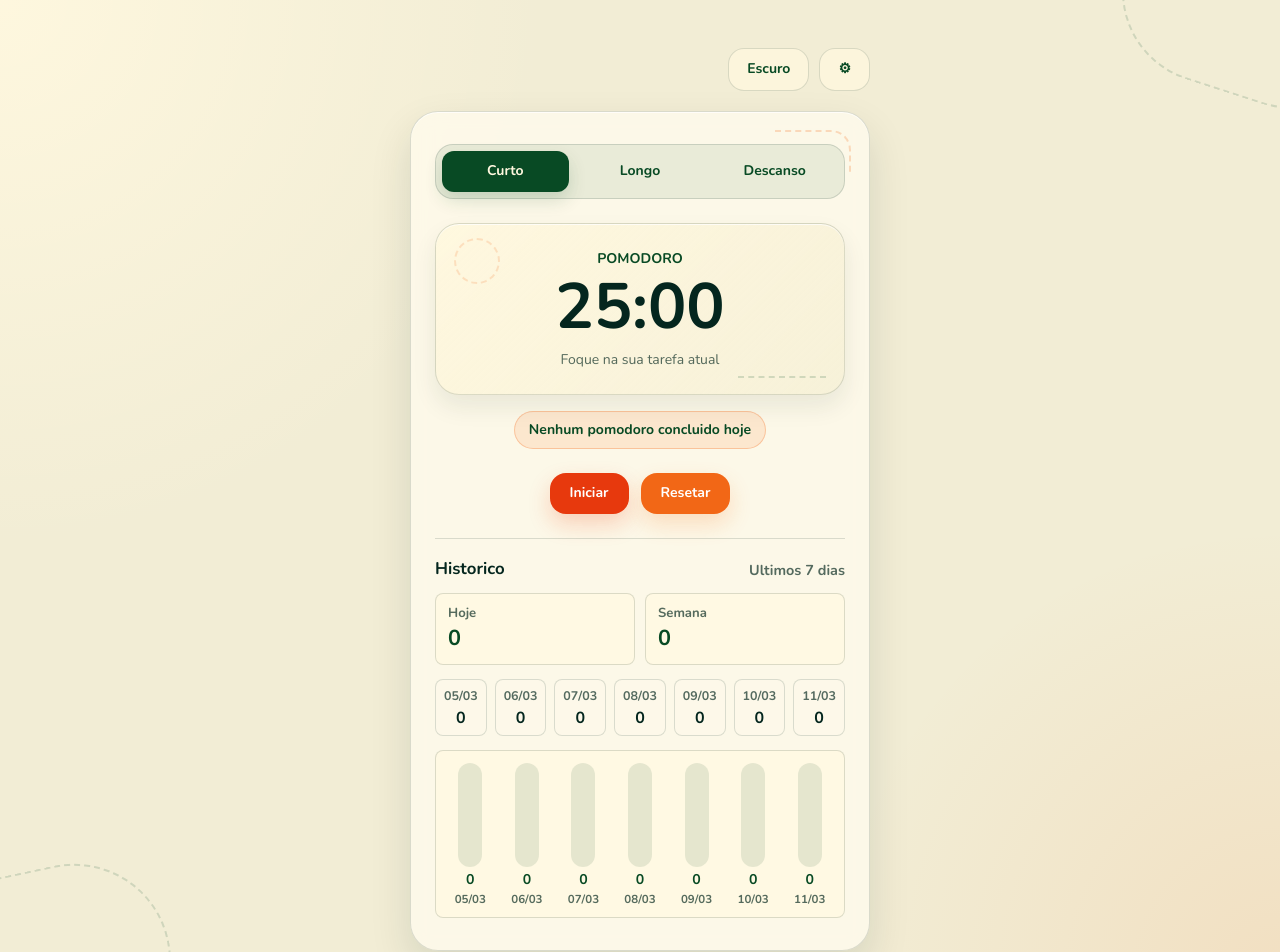
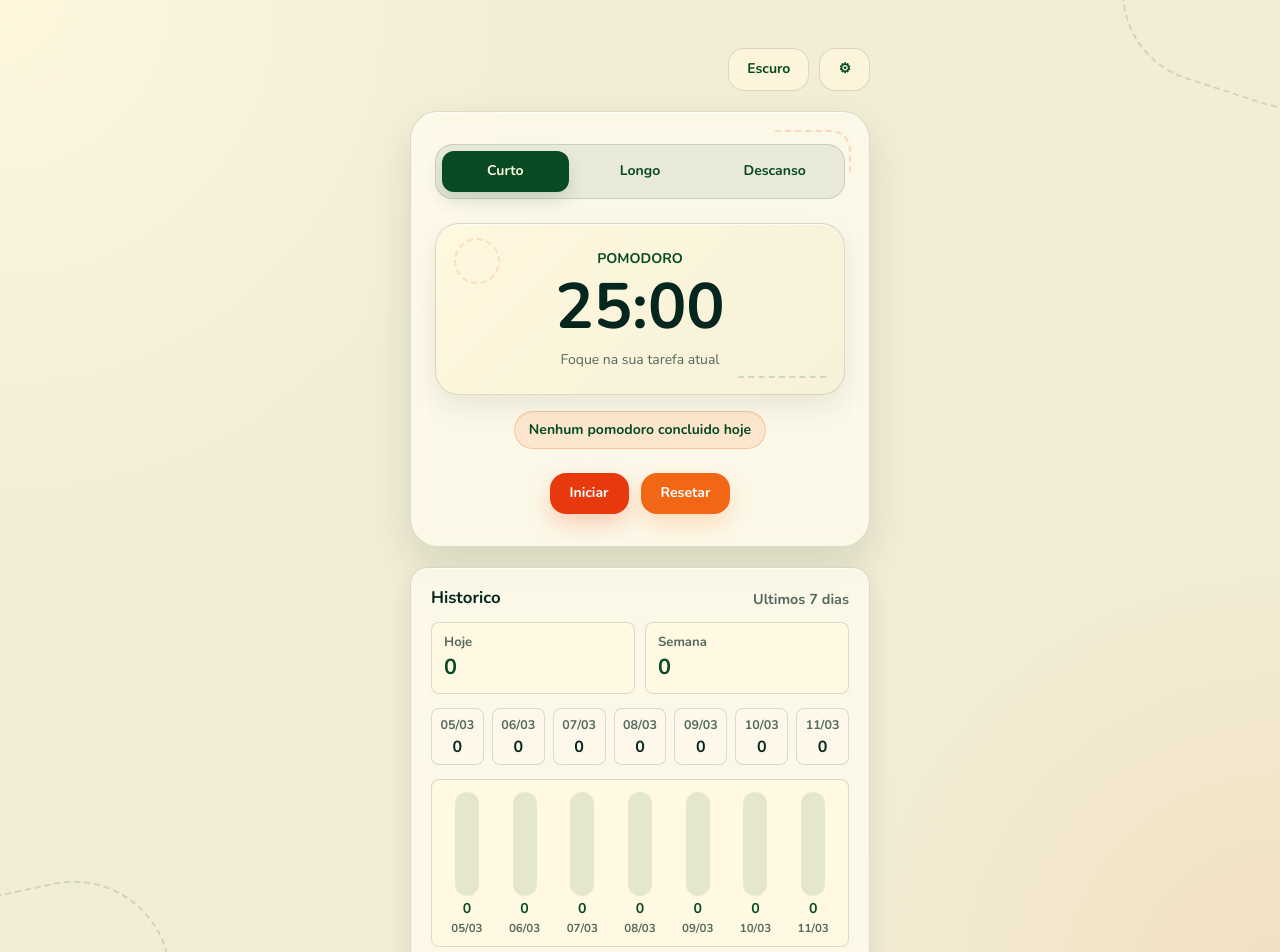
Before and after one commit to LuizOtavioTG/pomodoro-timer, an Angular app in the folder frontend/pomodoro-frontend/: page / in a window 1280 px wide. Shown: the top 952 px of the page. Built offline with nearby package versions, Linux system fonts and the light colour scheme.

Commit message:
feat: refine pomodoro history layout integration

```diff
--- a/frontend/pomodoro-frontend/src/app/pomodoro-container/pomodoro-container.html
+++ b/frontend/pomodoro-frontend/src/app/pomodoro-container/pomodoro-container.html
@@ -39,6 +39,7 @@
       (toggleClicked)="onTimerToggleClicked()"
       (resetClicked)="onResetClicked()"
     ></app-timer-controls>
+  </div>
 
   <section class="history-summary" aria-labelledby="history-summary-title">
     <div class="history-heading">
@@ -99,7 +100,6 @@
     </div>
   </section>
 </div>
-</div>
 
 <app-modal
   [isOpen]="isSettingsModalOpen"
--- a/frontend/pomodoro-frontend/src/app/pomodoro-container/pomodoro-container.scss
+++ b/frontend/pomodoro-frontend/src/app/pomodoro-container/pomodoro-container.scss
@@ -133,9 +133,14 @@
 }
 
 .history-summary {
+  box-sizing: border-box;
   width: 100%;
-  border-top: 1px solid var(--color-border);
-  padding-top: 20px;
+  background: var(--color-surface);
+  border: 1px solid var(--color-border);
+  border-radius: 18px;
+  padding: 20px;
+  box-shadow: 0 12px 28px rgba(4, 38, 30, 0.1), var(--shadow-inset-soft);
+  backdrop-filter: blur(10px);
 }
 
 .history-heading {
```
Also changed, not shown: 1 other file (tests, documents, lock files or other folders). Lines whose indentation alone changed are shown as unchanged.
